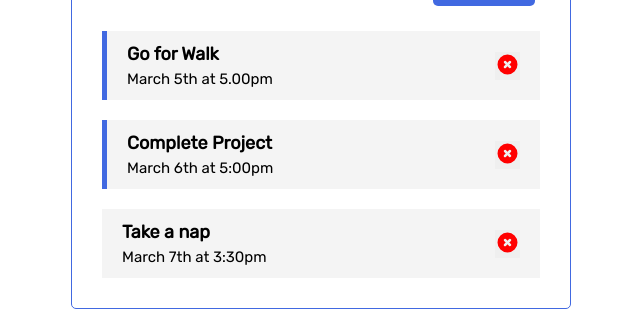
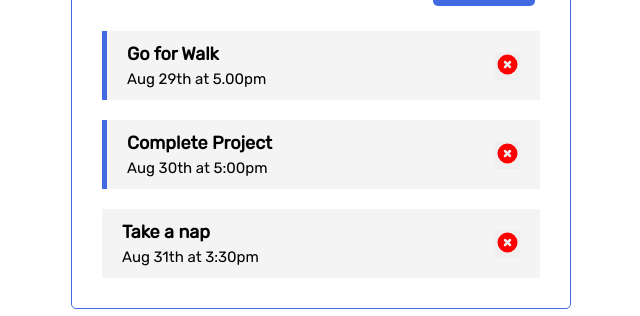
Before and after one commit to moinulmoin/vue-task-tracker, a Vue app: page / in a window 1280 px wide. Shown: the part 175-491 px from the top of the page, without its empty margins (319-959 px from the left). Built offline with nearby package versions, Linux system fonts and the light colour scheme.

Commit message:
little changes 1.02

```diff
--- a/src/App.vue
+++ b/src/App.vue
@@ -67,19 +67,19 @@
 				{
 					id: '1',
 					text: 'Go for Walk',
-					day: 'March 5th at 5.00pm',
+					day: 'Aug 29th at 5.00pm',
 					reminder: true,
 				},
 				{
 					id: '2',
 					text: 'Complete Project',
-					day: 'March 6th at 5:00pm',
+					day: 'Aug 30th at 5:00pm',
 					reminder: true,
 				},
 				{
 					id: '3',
 					text: 'Take a nap',
-					day: 'March 7th at 3:30pm',
+					day: 'Aug 31th at 3:30pm',
 					reminder: false,
 				},
 			];
```
